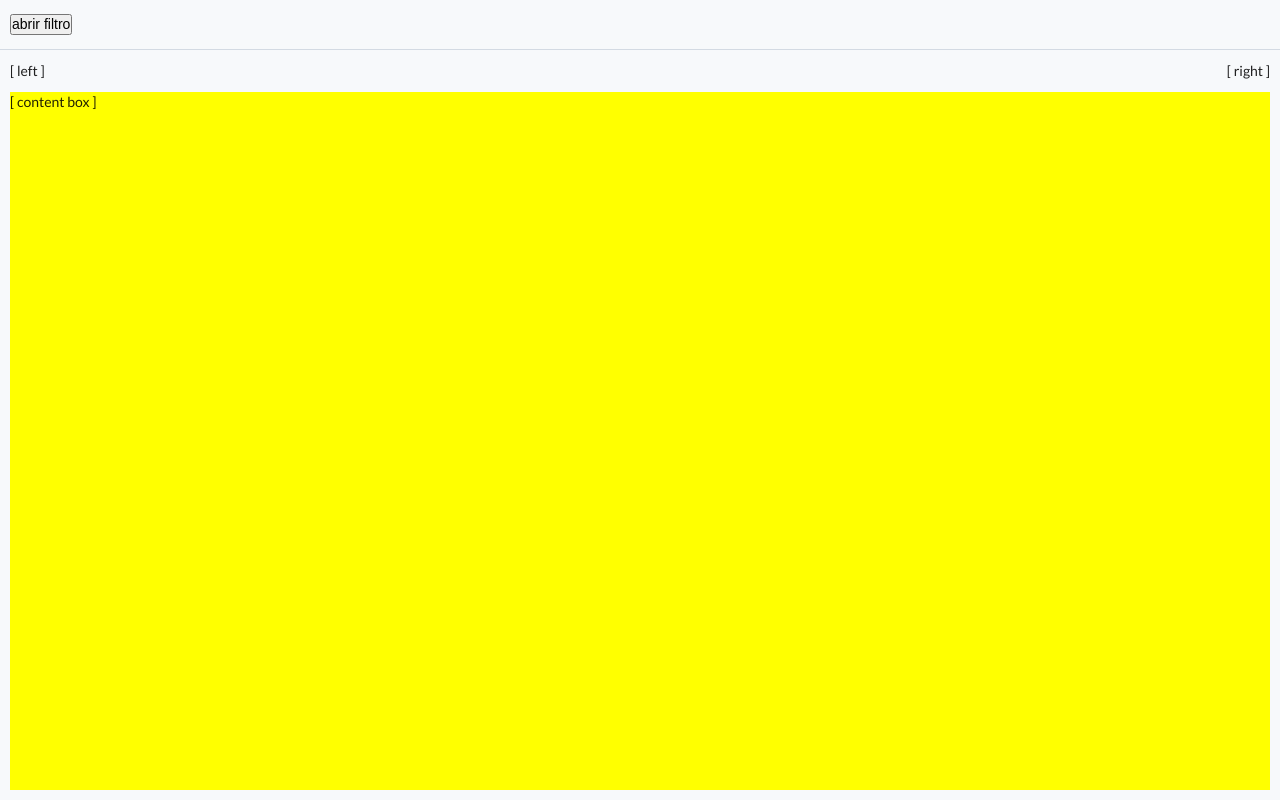
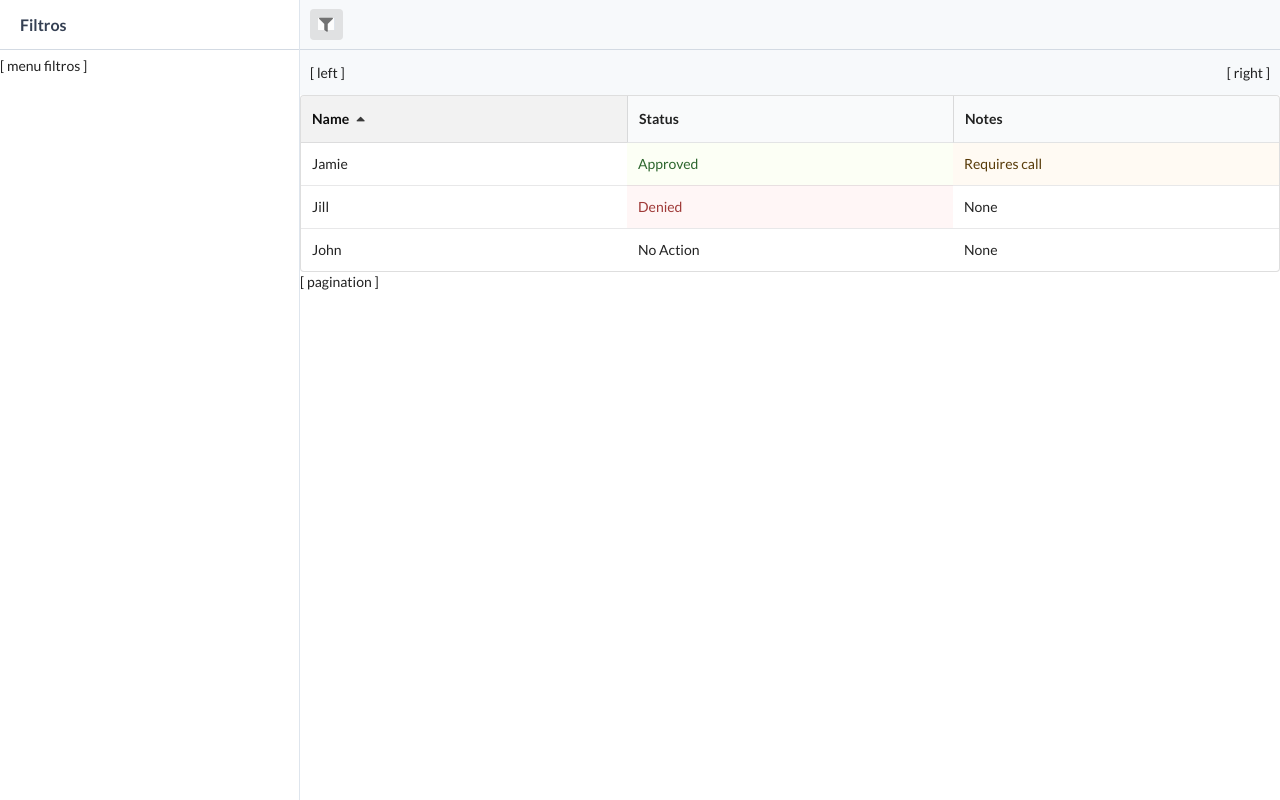
Before and after one commit to besopmac/angular-semantic-ui, a plain HTML site: page index.html in a window 1280 px wide. Drawn offline with nearby package versions, Linux system fonts and the light colour scheme.

Commit message:
Ajustes estruturas

```diff
--- a/css/main.css
+++ b/css/main.css
@@ -76,6 +76,14 @@ body {
   border-bottom: 1px solid #d3dae3;
 }
 
+.main__content {
+  flex: 1;
+  display: flex;
+  overflow: hidden;
+  flex-direction: column;
+  background-color: #fff;
+}
+
 .main__content > .tools {
   height: 45px;
   padding: 0 10px;
@@ -85,23 +93,6 @@ body {
   background-color: #f7f9fb;
 }
 
-.main__content {
-  flex: 1;
-  display: flex;
-  position: relative;
-  flex-direction: column;
-  background-color: #f7f9fb;
-}
-
-.main__content > .box {
-  overflow-y: auto;
-  margin: 0 10px 10px;
-  width: calc(100% - 20px);
-  height: calc(100% - 10px);
-
-
-  background-color: yellow;
-}
 
 .tools__wrapper {
   height: 100%;
--- a/index.html
+++ b/index.html
@@ -11,7 +11,7 @@
 </head>
 <body>
   <section class="wrapper">
-    <aside class="filter hide">
+    <aside class="filter">
       <div class="filter__header">
         <span class="title">Filtros</span>
       </div>
@@ -23,7 +23,9 @@
 
     <main class="main">
       <div class="main__header">
-        <button>abrir filtro</button>
+        <button class="ui compact icon button">
+          <i class="filter icon"></i>
+        </button>
       </div>
 
       <div class="main__content">
@@ -34,8 +36,37 @@
           </div>
         </div>
 
-        <div class="box">
-          [ content box ]
+        <div class="table__wrapper">
+          <table class="ui sortable fixed table">
+            <thead>
+              <tr>
+                <th class="sorted ascending">Name</th>
+                <th class="">Status</th>
+                <th class="">Notes</th>
+              </tr>
+            </thead>
+            <tbody>
+              <tr>
+                <td>Jamie</td>
+                <td class="positive">Approved</td>
+                <td class="warning">Requires call</td>
+              </tr>
+              <tr>
+                <td>Jill</td>
+                <td class="negative">Denied</td>
+                <td>None</td>
+              </tr>
+              <tr>
+                <td>John</td>
+                <td>No Action</td>
+                <td>None</td>
+              </tr>
+            </tbody>
+          </table>
+        </div>
+
+        <div class="pagination">
+          [ pagination ]
         </div>
       </div>
     </main>
```
